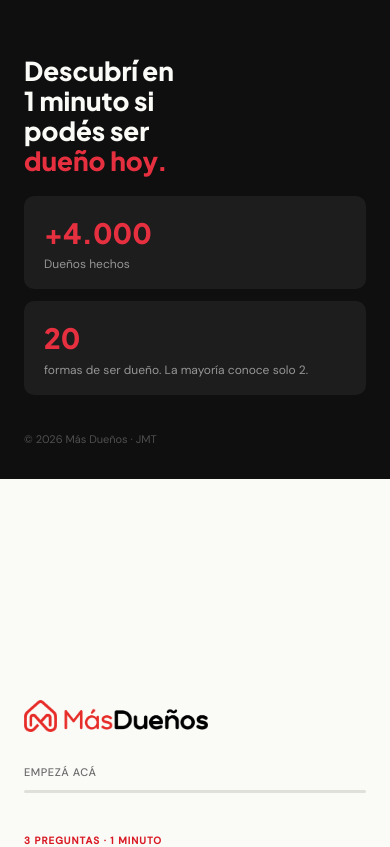
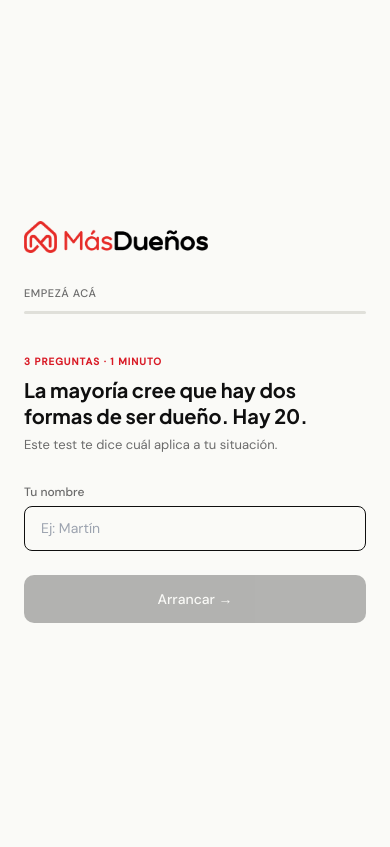
Before and after one commit to labs-spazios/diagnostico_rrss, a Next.js app: page / in a window 390 px wide. Shown: the top 847 px of the page. Built offline with nearby package versions, Linux system fonts and the light colour scheme.

Commit message:
fix: ocultar panel negro en mobile, eliminar botón CTA resultado A

```diff
--- a/src/app/globals.css
+++ b/src/app/globals.css
@@ -493,7 +493,6 @@
 /* Responsive */
 @media (max-width: 700px) {
   .shell { grid-template-columns: 1fr; }
-  .lado-izq { position: static; height: auto; padding: 2rem 1.5rem; min-height: 0; }
-  .izq-content { padding: 1.5rem 0; }
-  .lado-der { padding: 2rem 1.5rem; }
+  .lado-izq { display: none; }
+  .lado-der { padding: 2rem 1.5rem; min-height: 100vh; }
 }
--- a/src/app/page.tsx
+++ b/src/app/page.tsx
@@ -335,8 +335,6 @@
             <div className="res-badge rojo">Calificás para ser dueño hoy</div>
             <div className="res-titulo">{nombre}, tenés lo que necesitás para arrancar.</div>
             <div className="res-sub">En breve te escribe Maca, la asistente de Juan Manuel, para mostrarte el camino concreto.</div>
-            <button className="btn-cta negro">Me interesa saber cómo →</button>
-            <div className="res-nota">Maca se va a comunicar con vos pronto.</div>
           </div>
         )}
 
```
